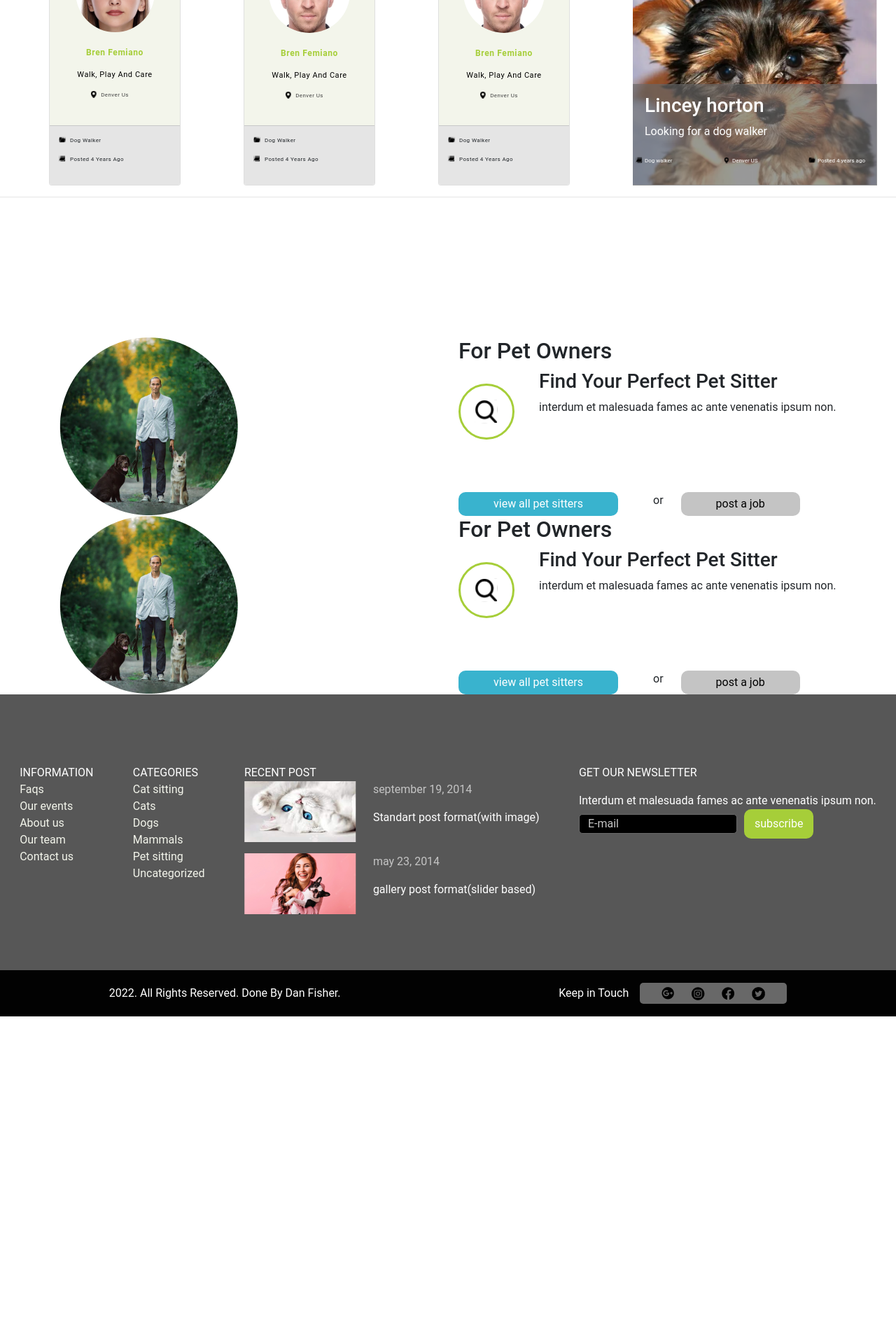
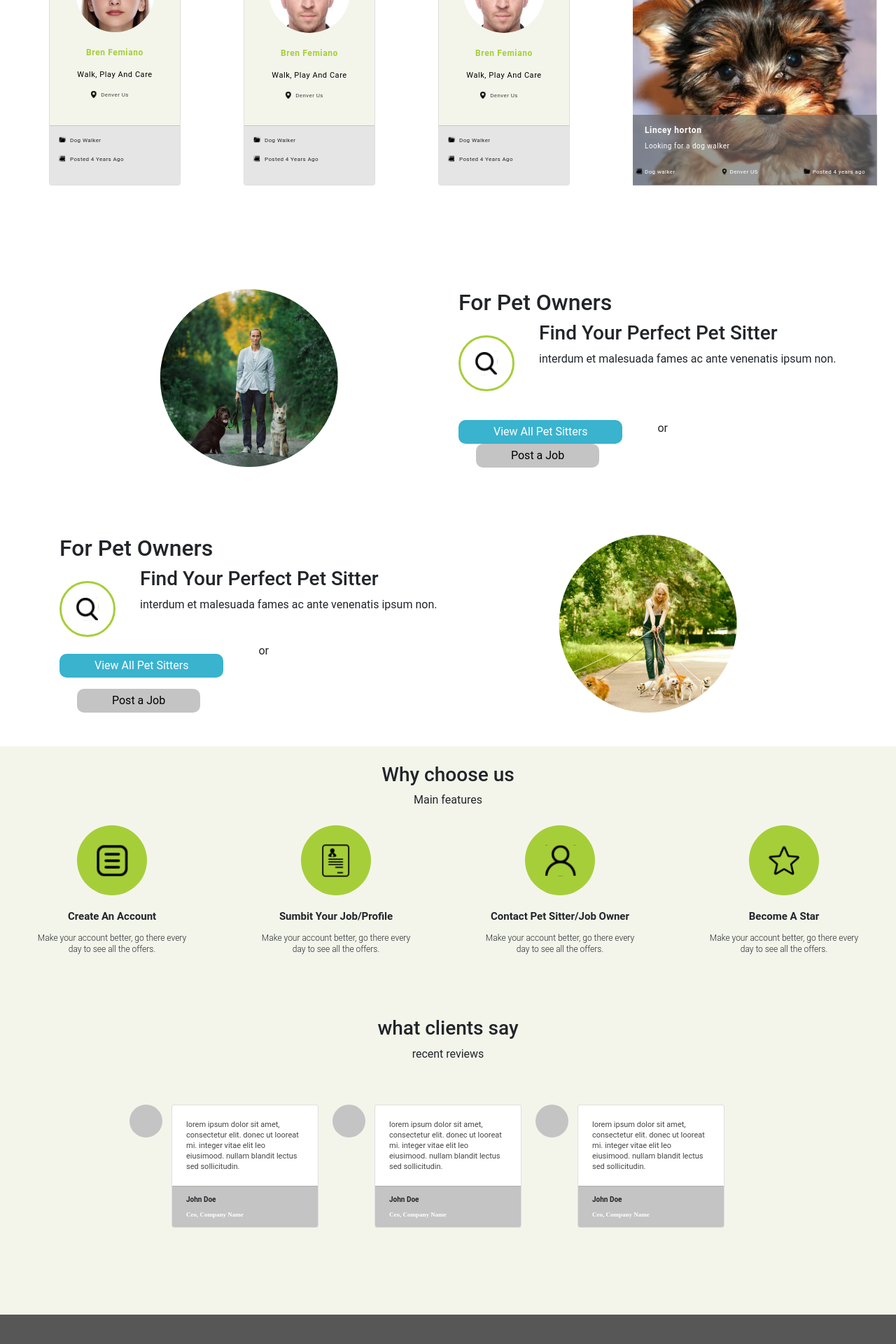
Before and after one commit to VadymTsymbaliuk/Test_Pet_Sitters_Vue, a Vue app: page /featured-pet-sitters in a window 1280 px wide. Shown: the part 860-2780 px from the top of the page at 70% size. Before the commit the page ends 2312 px from the top, so only its background shows below. Built offline with nearby package versions, Linux system fonts and the light colour scheme.

Commit message:
add Featured Pet Sitters css

```diff
--- a/src/views/FeaturedPetSitters.vue
+++ b/src/views/FeaturedPetSitters.vue
@@ -60,12 +60,15 @@
         <div class="col"></div>
       </div>
     </div>
-    <hr />
     <div class="container">
       <div class="row featured-pet">
-        <div class="col-6"><img src="../assets/img/owners-1.png" alt="" /></div>
         <div
-          class="sitter-avatar-info col-6 d-flex flex-column justify-content-between"
+          class="col-12 col-sm-6 my-5 d-flex justify-content-center align-content-center"
+        >
+          <img src="../assets/img/owners-1.png" alt="" />
+        </div>
+        <div
+          class="sitter-avatar-info col-12 col-sm-6 my-5 d-flex flex-column justify-content-between"
         >
           <div>
             <h2>For Pet Owners</h2>
@@ -83,17 +86,15 @@
               </div>
             </div>
           </div>
-          <div class="d-flex">
-            <button>view all pet sitters</button>
+          <div class="d-flex flex-wrap">
+            <button>View All Pet Sitters</button>
             <span>or</span>
-            <button class="color-bnt">post a job</button>
+            <button class="color-bnt">Post a Job</button>
           </div>
         </div>
         <!--        <div class="col-6">1</div>-->
-        <!--        <div class="col-6"><img src="../assets/img/owners-2.png" alt="" /></div>-->
-        <div class="col-6"><img src="../assets/img/owners-1.png" alt="" /></div>
         <div
-          class="sitter-avatar-info col-6 d-flex flex-column justify-content-between"
+          class="sitter-avatar-info col-12 col-sm-6 my-5 d-flex flex-column justify-content-between"
         >
           <div>
             <h2>For Pet Owners</h2>
@@ -111,14 +112,137 @@
               </div>
             </div>
           </div>
-          <div class="d-flex">
-            <button>view all pet sitters</button>
+          <div class="d-flex flex-wrap">
+            <button class="my-3">View All Pet Sitters</button>
             <span>or</span>
-            <button class="color-bnt">post a job</button>
+            <button class="color-bnt">Post a Job</button>
+          </div>
+        </div>
+        <div
+          class="col-12 col-sm-6 my-5 d-flex justify-content-center align-content-center"
+        >
+          <img src="../assets/img/owners-2.png" alt="" />
+        </div>
+      </div>
+    </div>
+    <section class="py-4 bg-sec">
+      <div class="d-flex justify-content-center">
+        <div class="justify-content-center border_pp_wrapper"></div>
+        <div class="section-header_container text-center">
+          <h3>Why choose us</h3>
+          <span>Main features</span>
+        </div>
+        <div class="align-content-center border_pp_wrapper"></div>
+      </div>
+      <div class="features-container d-flex justify-content-around">
+        <div class="features-item d-flex flex-column text-center mt-4 mb-4">
+          <div class="features-item_icon">
+            <img
+              src="../assets/img/icons/home-second/sec-3_icon-1.svg"
+              alt="list"
+            />
+          </div>
+          <h4>Create an account</h4>
+          <p>
+            Make your account better, go there every day to see all the offers.
+          </p>
+        </div>
+        <div class="features-item d-flex flex-column text-center mt-4 mb-4">
+          <div class="features-item_icon">
+            <img
+              src="../assets/img/icons/home-second/sec-3_icon-2.svg"
+              alt="list"
+            />
+          </div>
+          <h4>Sumbit your job/profile</h4>
+          <p>
+            Make your account better, go there every day to see all the offers.
+          </p>
+        </div>
+        <div class="features-item d-flex flex-column text-center mt-4 mb-4">
+          <div class="features-item_icon">
+            <img
+              src="../assets/img/icons/home-second/sec-3_icon-3.svg"
+              alt="list"
+            />
+          </div>
+          <h4>contact pet sitter/job owner</h4>
+          <p>
+            Make your account better, go there every day to see all the offers.
+          </p>
+        </div>
+        <div class="features-item d-flex flex-column text-center mt-4 mb-4">
+          <div class="features-item_icon">
+            <img
+              src="../assets/img/icons/home-second/sec-3_icon-4.svg"
+              alt="list"
+            />
+          </div>
+          <h4>Become a star</h4>
+          <p>
+            Make your account better, go there every day to see all the offers.
+          </p>
+        </div>
+      </div>
+    </section>
+
+    <section class="bg-sec py-4">
+      <div class="d-flex justify-content-center">
+        <div class="justify-content-center border_pp_wrapper"></div>
+        <div class="section-header_container text-center">
+          <h3>what clients say</h3>
+          <span>recent reviews</span>
+        </div>
+        <div class="align-content-center border_pp_wrapper"></div>
+      </div>
+      <div class="clients-comment_container">
+        <div class="comment_item">
+          <div class="card">
+            <div class="card-body">
+              <p class="card-text">
+                lorem ipsum dolor sit amet, consectetur elit. donec ut looreat
+                mi. integer vitae elit leo eiusimood. nullam blandit lectus sed
+                sollicitudin.
+              </p>
+            </div>
+            <div class="card-footer">
+              <h4>john doe</h4>
+              <p>Ceo, company name</p>
+            </div>
+          </div>
+        </div>
+        <div class="comment_item">
+          <div class="card">
+            <div class="card-body">
+              <p class="card-text">
+                lorem ipsum dolor sit amet, consectetur elit. donec ut looreat
+                mi. integer vitae elit leo eiusimood. nullam blandit lectus sed
+                sollicitudin.
+              </p>
+            </div>
+            <div class="card-footer">
+              <h4>john doe</h4>
+              <p>Ceo, company name</p>
+            </div>
+          </div>
+        </div>
+        <div class="comment_item">
+          <div class="card">
+            <div class="card-body">
+              <p class="card-text">
+                lorem ipsum dolor sit amet, consectetur elit. donec ut looreat
+                mi. integer vitae elit leo eiusimood. nullam blandit lectus sed
+                sollicitudin.
+              </p>
+            </div>
+            <div class="card-footer">
+              <h4>john doe</h4>
+              <p>Ceo, company name</p>
+            </div>
           </div>
         </div>
       </div>
-    </div>
+    </section>
   </div>
 </template>
 
@@ -133,8 +257,320 @@ export default {
 </script>
 
 <style scoped lang="scss">
+.bg-sec {
+  background-color: #f3f5eb;
+}
+.features-item {
+  max-width: 230px;
+
+  .features-item_icon {
+    border-radius: 50%;
+    background-color: #a6ce39;
+    width: 100px;
+    height: 100px;
+    display: flex;
+    justify-content: center;
+    margin: 0 auto 21px;
+
+    img {
+      align-self: center;
+      max-width: 45px;
+    }
+  }
+
+  h4 {
+    font-weight: 700;
+    font-size: 15px;
+    line-height: 18px;
+    text-transform: capitalize;
+    margin-bottom: 14px;
+  }
+
+  p {
+    font-weight: 300;
+    font-size: 12px;
+    line-height: 16px;
+    text-align: center;
+  }
+}
+
+.clients-comment_container {
+  display: flex;
+  justify-content: center;
+  gap: 80px;
+  padding-top: 60px;
+  padding-bottom: 100px;
+
+  .comment_item {
+    position: relative;
+
+    .card {
+      max-width: 210px;
+
+      .card-body {
+        p {
+          font-size: 11px;
+          line-height: 15px;
+          color: #454545;
+        }
+      }
+
+      .card-footer {
+        background-color: #c4c4c4;
+
+        h4 {
+          font-weight: 700;
+          font-size: 10px;
+          line-height: 14px;
+          text-transform: capitalize;
+        }
+
+        p {
+          margin: 0;
+          font-family: "Nunito";
+          font-style: normal;
+          font-weight: 700;
+          font-size: 9px;
+          line-height: 12px;
+          text-transform: capitalize;
+          color: #ffffff;
+        }
+      }
+    }
+  }
+
+  .comment_item:before {
+    content: "";
+    position: absolute;
+    top: 0;
+    left: -60px;
+    width: 47px;
+    height: 47px;
+    border-radius: 50%;
+    background-color: #c4c4c4;
+  }
+}
+
+.wrapper_icon {
+  img {
+    align-self: center;
+    max-width: 40px;
+  }
+}
+
+.form_slide {
+  border-radius: 10px;
+
+  h4 {
+    margin-top: 40px;
+    margin-bottom: 20px;
+    color: white;
+  }
+
+  background: #686868;
+  position: absolute;
+  right: 20px;
+  top: 0;
+  bottom: 0;
+  margin: auto;
+  width: 340px;
+  height: 300px;
+  z-index: 2;
+
+  input {
+    padding: 5px;
+    width: 80%;
+    margin-bottom: 20px;
+    border-radius: 10px;
+    border: none;
+  }
+
+  button {
+    background: #a6ce39;
+    border: none;
+    color: #f3f5eb;
+    width: 80%;
+    border-radius: 10px;
+  }
+}
+
+.icon_number {
+  font-size: 25px;
+  font-weight: 700;
+  color: #000000;
+}
+
+.select-css {
+  width: 80%;
+  margin-bottom: 20px;
+  border-radius: 10px;
+  border: none;
+  padding: 5px;
+}
+
+.featured-jobs_container {
+  position: relative;
+  max-width: 350px;
+}
+
+.featured-jobs_user {
+  display: flex;
+  flex-direction: column;
+  justify-content: space-between;
+  position: absolute;
+  bottom: 0;
+  width: 100%;
+  background-color: rgba(104, 104, 104, 0.67);
+  padding: 14px 17px;
+  color: #fff;
+
+  h3 {
+    font-weight: 700;
+    font-size: 12px;
+    line-height: 16px;
+    letter-spacing: 0.05em;
+  }
+
+  p {
+    margin: 0;
+    font-size: 10px;
+    line-height: 14px;
+    letter-spacing: 0.05em;
+  }
+
+  .jobs-category_container {
+    display: flex;
+    justify-content: space-between;
+
+    p {
+      font-size: 8px;
+      line-height: 11px;
+      position: relative;
+    }
+
+    p:before {
+      position: absolute;
+      content: "";
+      width: 10px;
+      height: 10px;
+      left: -13px;
+      background-repeat: no-repeat;
+      background-position: center center;
+      background-size: contain;
+    }
+
+    p:nth-child(1):before {
+      background-image: url("../assets/img/icons/home-second/sec-2_row-2_icon-1.svg");
+    }
+
+    p:nth-child(2):before {
+      background-image: url("../assets/img/icons/home-second/sec-2_row-2_icon-2.svg");
+    }
+
+    p:nth-child(3):before {
+      background-image: url("../assets/img/icons/home-second/sec-2_row-2_icon-3.svg");
+    }
+  }
+}
+
+.job-request_container {
+  max-width: 350px;
+  height: 40%;
+  max-height: 295px;
+  background-color: #ececec;
+  display: flex;
+  flex-direction: column;
+  justify-content: space-between;
+  align-items: center;
+  align-content: center;
+  padding: 50px;
+  font-family: "Roboto", sans-serif;
+  font-style: normal;
+
+  h3 {
+    font-weight: 700;
+    font-size: 25px;
+    line-height: 29px;
+  }
+
+  p {
+    font-size: 12px;
+    line-height: 14px;
+    letter-spacing: 0.05em;
+  }
+
+  button {
+    color: #ffffff;
+    background: #39b3ce;
+    border-radius: 10px;
+    border: none;
+    padding: 5px 50px;
+  }
+}
+
+.wrapper_support {
+  .align-content-center {
+    z-index: 1;
+  }
+  button {
+    border: none;
+    background: #39b3ce;
+    color: #f3f5eb;
+    border-radius: 10px;
+    padding: 5px 45px;
+  }
+  h3 {
+    font-weight: 700;
+    font-size: 25px;
+    line-height: 29px;
+    text-transform: capitalize;
+    color: #ffffff;
+  }
+  p {
+    font-weight: 400;
+    font-size: 12px;
+    line-height: 16px;
+    text-align: center;
+    letter-spacing: 0.05em;
+  }
+
+  color: #f3f5eb;
+  padding-bottom: 80px;
+  padding-top: 80px;
+  text-align: center;
+  background-size: cover;
+  background-repeat: no-repeat;
+  position: relative;
+  z-index: 1;
+}
+.wrapper_support:before {
+  content: "";
+  height: 40%;
+  width: 100%;
+  top: 0;
+  position: absolute;
+  background-color: #a6ce39;
+}
+
+.bg_support {
+  background-image: url("../assets/img/bg_suport_2.png");
+}
+
+.bg_support_2 {
+  background-image: url("../assets/img/bg_suport_2.png");
+}
+
+@media screen and (max-width: 768px) {
+  .bg_slider {
+    background-size: cover;
+  }
+  //.form_slide {
+  //  width: 200px;
+  //  height: 300px;
+  //}
+}
 .featured-pet {
-  margin-top: 200px;
+  margin-top: 100px;
 }
 
 .search-img-wrapper {
@@ -168,6 +604,7 @@ export default {
     margin-left: 25px;
     background: #c4c4c4;
     color: #000000;
+    max-height: 40px;
   }
 }
 
```
